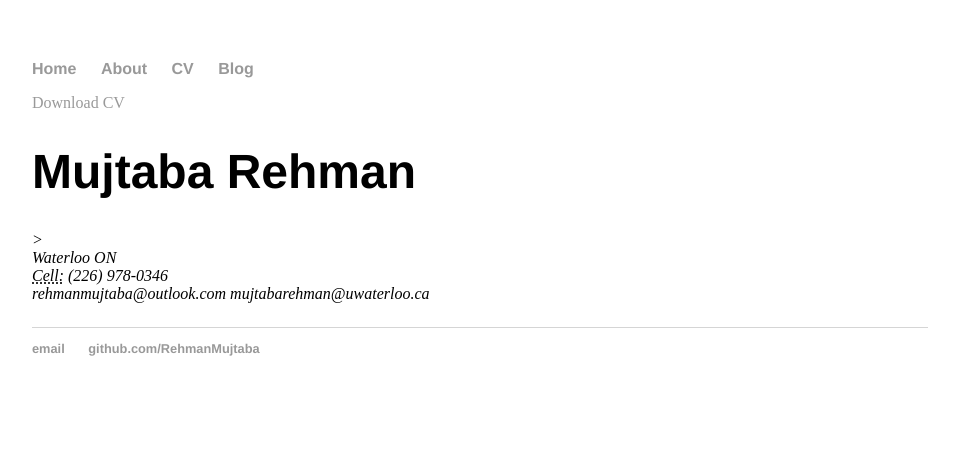
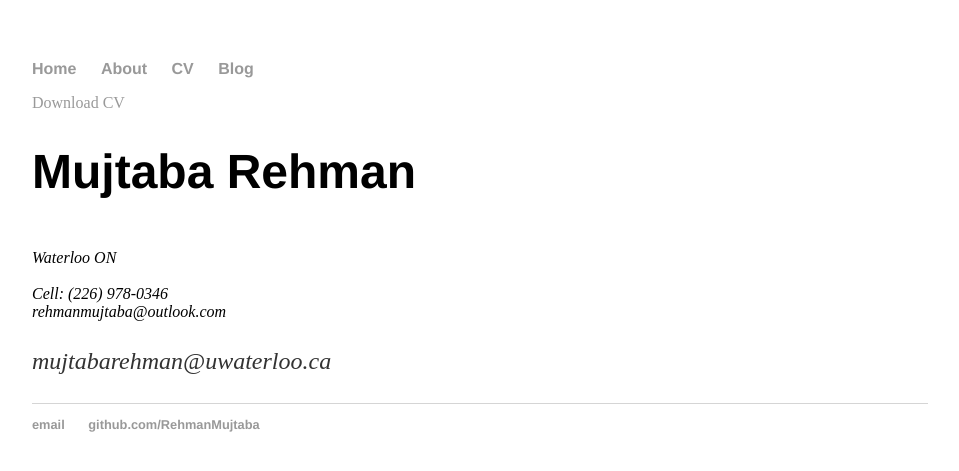
Before and after one commit to RehmanMujtaba/old-website, a Jekyll site: the page built from cv/index.html, in a window 1280 px wide. Shown: the top 471 px of the page, without its empty margins (160-1119 px from the left). Built offline with Jekyll 4.4.1, drawn with Linux system fonts in a browser that asks for light colours.

Commit message:
Update index.html

```diff
--- a/cv/index.html
+++ b/cv/index.html
@@ -6,10 +6,11 @@ title: Mujtaba Personal Website
       <div class="cv">
           <a href="#" class="download" title="Download CV as PDF">Download CV</a>
                 <h1>Mujtaba Rehman</h1>
-                <address>><br>
+                <address><br>
                 Waterloo ON<br>
-                <abbr title="phone">Cell:</abbr> (226) 978-0346<br>
+                <br>Cell: (226) 978-0346<br>
                 <span class="obfuscate">rehmanmujtaba@outlook.com</span>
+                <p><p>
                 <span class="obfuscate">mujtabarehman@uwaterloo.ca</span>
                 </address>
         </p></div>
```
